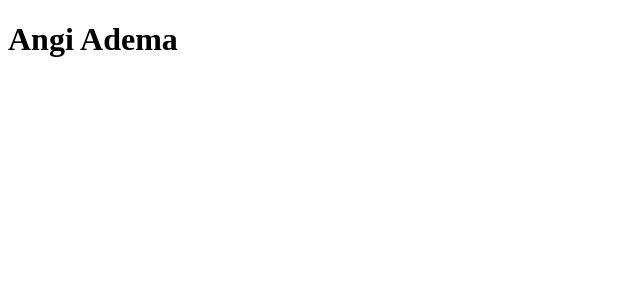
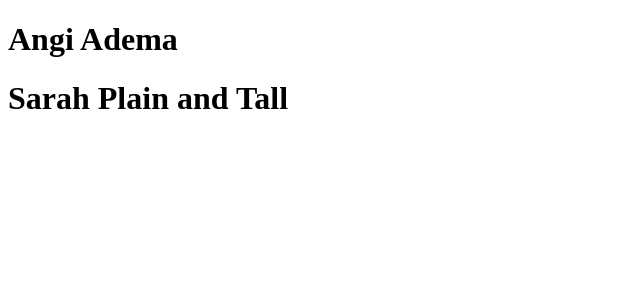
Before and after one commit to Angi-Adema/intro-react-vite-app, a React (Vite) app: page / in a window 1280 px wide. Shown: the top 300 px of the page, without its empty margins (0-640 px from the left). Built offline with nearby package versions, Linux system fonts and the light colour scheme.

Commit message:
added the NameFunc.jsx file and code and imported it into App.jsx

```diff
--- a/src/App.jsx
+++ b/src/App.jsx
@@ -1,9 +1,11 @@
 import { NameClass } from "./NameClass";
+import { NameFunc } from "./NameFunc";
 
 function App() {
   return (
     <div>
       <NameClass />
+      <NameFunc />
     </div>
   );
 }
--- /dev/null
+++ b/src/NameFunc.jsx
@@ -0,0 +1,3 @@
+export function NameFunc() {
+  return <h1>Sarah Plain and Tall</h1>;
+}
```
